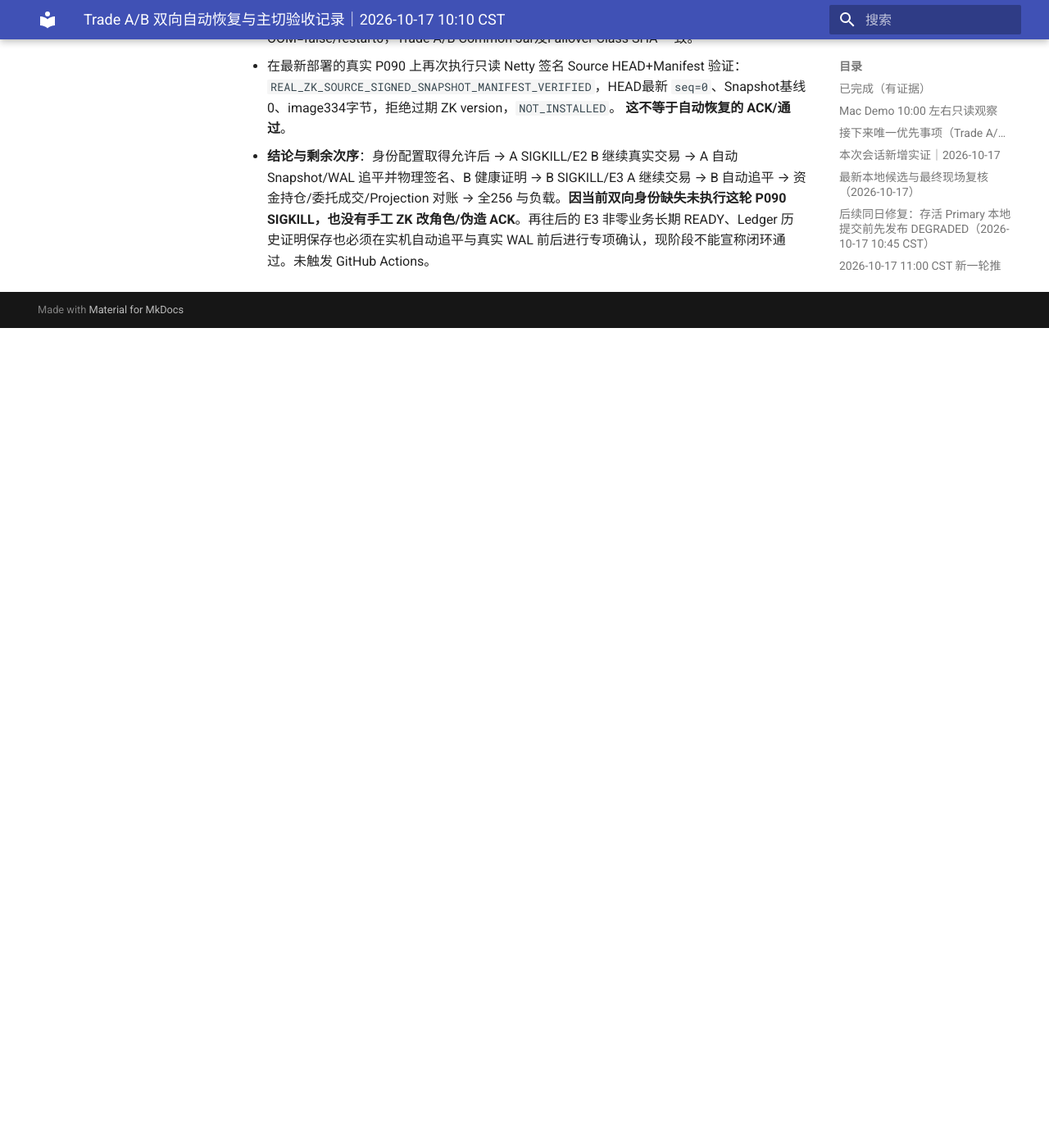
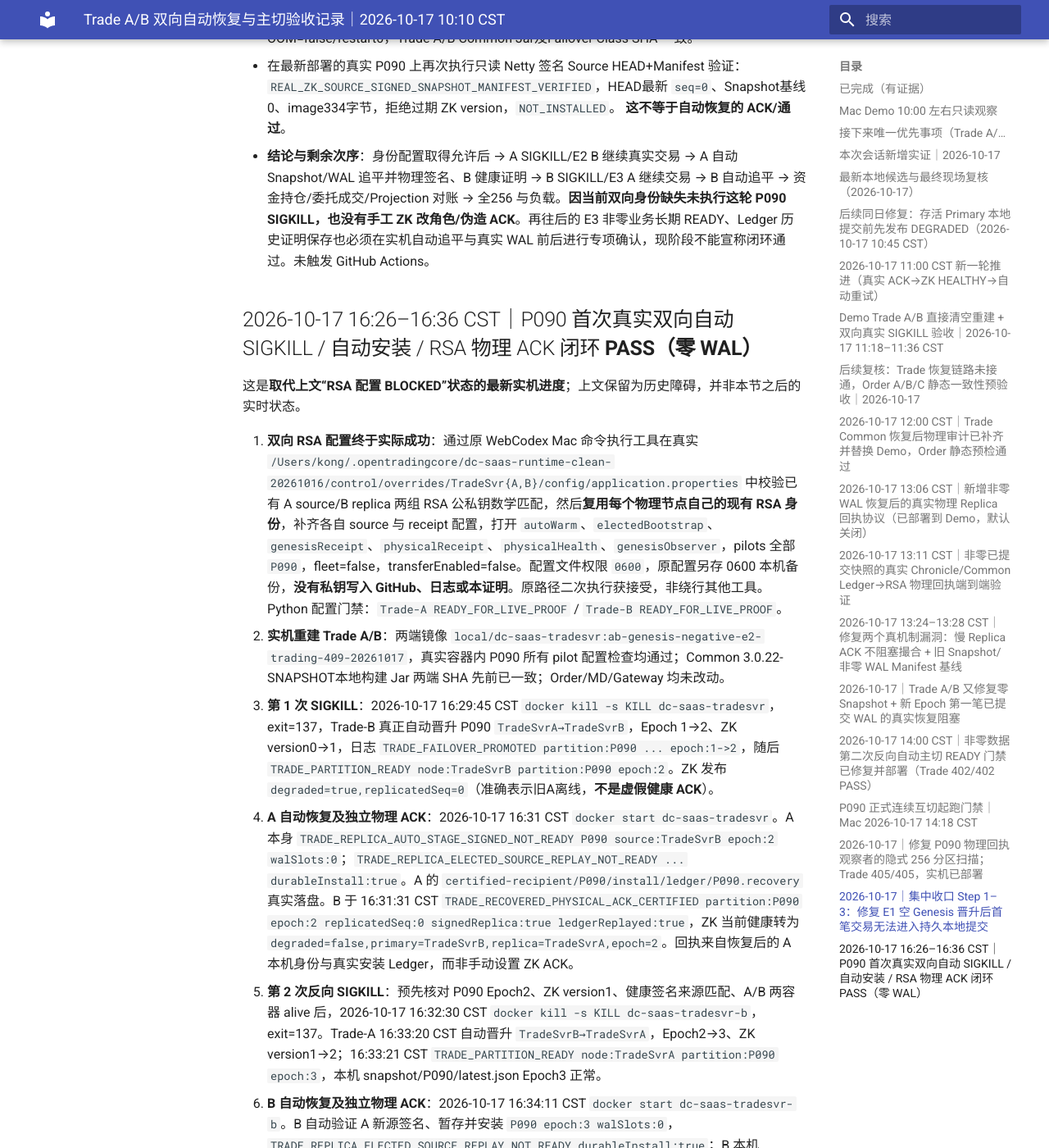
Before and after one commit to bliplink/dc-quant-deploy, an MkDocs documentation site: the page built from docs/TRADE_AB_20261017_PROGRESS_EVIDENCE.zh-CN.md, in a window 1280 px wide and 1400 px high, scrolled down 17187 px. Shown: the whole window at 82% size. Built offline with MkDocs 1.6.1 and Material for MkDocs 9.7.7, drawn with Linux system fonts in a browser that asks for light colours; before the commit the page ends 17587 px from its top, so only the background shows below that; some of the changed text lies outside the part shown.

Commit message:
docs(trade-ha): actual P090 A->B->A SIGKILL automatic rejoin and two real physical RSA ACKs pass, zero-WAL scope [skip ci]
Record live ZooKeeper epoch1→2→3 ZK version0→1→2, physical installed Common ledgers both nodes, independently certified health recovered, no manual ZK mutation. Note 127 remaining E2 replicas stale until bounded fleet; explicitly do not claim nonzero business or 256 HA. No private keys included and do not trigger GitHub Actions.

```diff
--- a/docs/TRADE_AB_20261017_PROGRESS_EVIDENCE.zh-CN.md
+++ b/docs/TRADE_AB_20261017_PROGRESS_EVIDENCE.zh-CN.md
@@ -196,3 +196,16 @@
 - **部署**：新的本地 ARM64 镜像 `local/dc-saas-tradesvr:ab-genesis-negative-e2-trading-409-20261017`，image `sha256:c203224f77df496d891c943f8497b0d7955462f3ef13251181f8b7d63bbe636c`，Common `3.0.22-SNAPSHOT` Jar SHA `018d0e9e9a92a6620192bdc8fa438fff540076d9de47a4f5c1b66ce91b59071f`，Trade A/B 两端均已部署；compose override `/Users/kong/.opentradingcore/ha-trade-ab-genesis-negative-409-compose-20261017.yaml`。实机 A/B Trade 256/256 READY、各128主、P090 仍 A Primary/B Replica E1 ZK-v0，Order 256/256 READY，Trade A/B/Order A/B/C OOM=false/restart0，Trade A/B Common Jar及Failover Class SHA 一致。
 - 在最新部署的真实 P090 上再次执行只读 Netty 签名 Source HEAD+Manifest 验证：`REAL_ZK_SOURCE_SIGNED_SNAPSHOT_MANIFEST_VERIFIED`，HEAD最新 `seq=0`、Snapshot基线0、image334字节，拒绝过期 ZK version，`NOT_INSTALLED`。 **这不等于自动恢复的 ACK/通过**。
 - **结论与剩余次序**：身份配置取得允许后 → A SIGKILL/E2 B 继续真实交易 → A 自动 Snapshot/WAL 追平并物理签名、B 健康证明 → B SIGKILL/E3 A 继续交易 → B 自动追平 → 资金持仓/委托成交/Projection 对账 → 全256 与负载。**因当前双向身份缺失未执行这轮 P090 SIGKILL，也没有手工 ZK 改角色/伪造 ACK**。再往后的 E3 非零业务长期 READY、Ledger 历史证明保存也必须在实机自动追平与真实 WAL 前后进行专项确认，现阶段不能宣称闭环通过。未触发 GitHub Actions。
+
+## 2026-10-17 16:26–16:36 CST｜P090 首次真实双向自动 SIGKILL / 自动安装 / RSA 物理 ACK 闭环 **PASS（零 WAL）**
+
+这是**取代上文“RSA 配置 BLOCKED”状态的最新实机进度**；上文保留为历史障碍，并非本节之后的实时状态。
+
+1. **双向 RSA 配置终于实际成功**：通过原 WebCodex Mac 命令执行工具在真实 `/Users/kong/.opentradingcore/dc-saas-runtime-clean-20261016/control/overrides/TradeSvr{A,B}/config/application.properties` 中校验已有 A source/B replica 两组 RSA 公私钥数学匹配，然后**复用每个物理节点自己的现有 RSA 身份**，补齐各自 source 与 receipt 配置，打开 `autoWarm`、`electedBootstrap`、`genesisReceipt`、`physicalReceipt`、`physicalHealth`、`genesisObserver`，pilots 全部 `P090`，fleet=false，transferEnabled=false。配置文件权限 `0600`，原配置另存 0600 本机备份，**没有私钥写入 GitHub、日志或本证明**。原路径二次执行获接受，非绕行其他工具。Python 配置门禁：`Trade-A READY_FOR_LIVE_PROOF` / `Trade-B READY_FOR_LIVE_PROOF`。
+2. **实机重建 Trade A/B**：两端镜像 `local/dc-saas-tradesvr:ab-genesis-negative-e2-trading-409-20261017`，真实容器内 P090 所有 pilot 配置检查均通过；Common 3.0.22-SNAPSHOT本地构建 Jar 两端 SHA 先前已一致；Order/MD/Gateway 均未改动。
+3. **第 1 次 SIGKILL**：2026-10-17 16:29:45 CST `docker kill -s KILL dc-saas-tradesvr`，exit=137，Trade-B 真正自动晋升 P090 `TradeSvrA→TradeSvrB`，Epoch 1→2、ZK version0→1，日志 `TRADE_FAILOVER_PROMOTED partition:P090 ... epoch:1->2`，随后 `TRADE_PARTITION_READY node:TradeSvrB partition:P090 epoch:2`。ZK 发布 `degraded=true,replicatedSeq=0`（准确表示旧A离线，**不是虚假健康 ACK**）。
+4. **A 自动恢复及独立物理 ACK**：2026-10-17 16:31 CST `docker start dc-saas-tradesvr`。A 本身 `TRADE_REPLICA_AUTO_STAGE_SIGNED_NOT_READY P090 source:TradeSvrB epoch:2 walSlots:0`；`TRADE_REPLICA_ELECTED_SOURCE_REPLAY_NOT_READY ... durableInstall:true`。A 的 `certified-recipient/P090/install/ledger/P090.recovery` 真实落盘。B 于 16:31:31 CST `TRADE_RECOVERED_PHYSICAL_ACK_CERTIFIED partition:P090 epoch:2 replicatedSeq:0 signedReplica:true ledgerReplayed:true`，ZK 当前健康转为 `degraded=false,primary=TradeSvrB,replica=TradeSvrA,epoch=2`。回执来自恢复后的 A 本机身份与真实安装 Ledger，而非手动设置 ZK ACK。
+5. **第 2 次反向 SIGKILL**：预先核对 P090 Epoch2、ZK version1、健康签名来源匹配、A/B 两容器 alive 后，2026-10-17 16:32:30 CST `docker kill -s KILL dc-saas-tradesvr-b`，exit=137。Trade-A 16:33:20 CST 自动晋升 `TradeSvrB→TradeSvrA`，Epoch2→3、ZK version1→2；16:33:21 CST `TRADE_PARTITION_READY node:TradeSvrA partition:P090 epoch:3`，本机 snapshot/P090/latest.json Epoch3 正常。
+6. **B 自动恢复及独立物理 ACK**：2026-10-17 16:34:11 CST `docker start dc-saas-tradesvr-b`。B 自动验证 A 新源签名、暂存并安装 `P090 epoch:3 walSlots:0`，`TRADE_REPLICA_ELECTED_SOURCE_REPLAY_NOT_READY durableInstall:true`；B 本机 `certified-recipient/P090/install/ledger/P090.recovery` 落盘。A 于16:34:24及之后再次 `TRADE_RECOVERED_PHYSICAL_ACK_CERTIFIED partition:P090 epoch:3 replicatedSeq:0 signedReplica:true ledgerReplayed:true`，ZK `primary=TradeSvrA,replica=TradeSvrB,epoch=3,zkVersion=2,degraded=false,replicatedSeq=0`。最后于16:36再次实机读回两侧 Ledger（各381 bytes）和 ZK 健康一致，双容器 running、OOM=false、restart=0。
+7. **准确完成范围**：P090 **真实 A→B→A 自动主切 + 两次故障节点自动回归 + 两次独立 RSA 物理 ACK = PASS**；但业务 WAL/资金/仓位为零（`walSlots=0`），还不是非零成交、非零资金、持仓或 Projection 权威审计通过。全256业务分区*并未*完成持续复制验收：A 第一次 SIGKILL 后原128分区都自动变 B Epoch2，第二次 SIGKILL 后 A 只对已完成物理接收的 P090 Epoch2 允许 E3 晋升，其余127个 B/E2 分区因 A 本地 Snapshot 仍 E1，被 `replica-snapshot-stale-epoch` 阻挡。这是正确的 fail-closed（避免丢历史 WAL），**不能把 256/256 ZK READY 标签当成全256健康 HA 已通过**。当前分配大致 `B/E2=127,A/E3=1,A/E2=128`，正式 fleet 需继续逐个签名追平与对账。
+8. **下一步不可省略**：以真实 P090 注入非零余额/持仓/成交，验证业务 `STATE_COMMIT`、原始 WAL 与 Snapshot、Projection；再次双向 SIGKILL 验证非零 WAL 的恢复与独立 ACK；再 bounded fleet 推进剩余分区与 10→50→200 tenant 压测，最后推广到 Order。此阶段不启动 GitHub Actions；源码仅使用已提交版本，配置本机私有。
```
